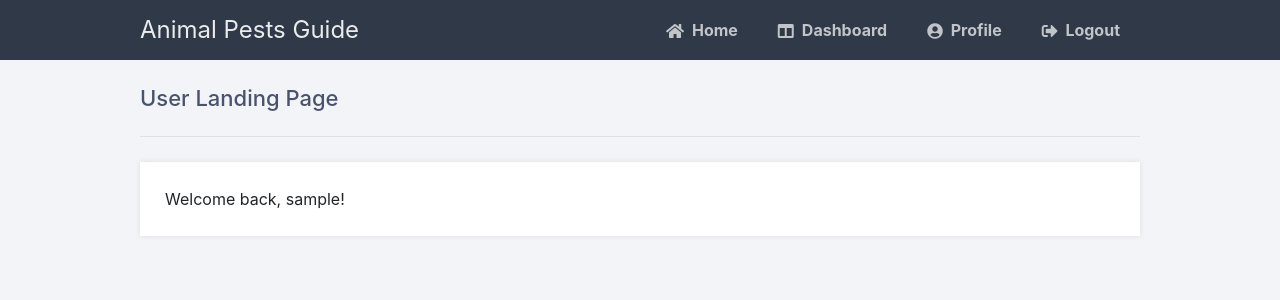
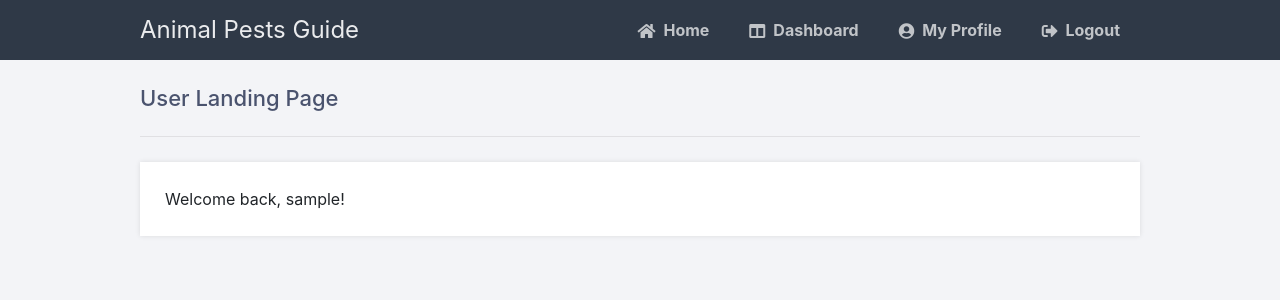
Before and after one commit to Cedar67/Biosecurity, a Flask app: page / in a window 1280 px wide. Shown: the top 300 px of the page. Run offline with Flask 3, Linux system fonts and the light colour scheme; the visitor is signed in with stand-in values (Sample User, id 1).

Commit message:
fix: navigation name of profile

```diff
--- a/templates/layout.html
+++ b/templates/layout.html
@@ -14,7 +14,7 @@
 				<h1>Animal Pests Guide</h1>
                 <a href="{{ url_for('home') }}"><i class="fas fa-home"></i>Home</a>
 				<a href="{{ url_for('dashboard') }}"><i class="fas fa-columns"></i>Dashboard</a>
-				<a href="{{ url_for('profile') }}"><i class="fas fa-user-circle"></i>Profile</a>
+				<a href="{{ url_for('profile') }}"><i class="fas fa-user-circle"></i>My Profile</a>
 				<a href="{{ url_for('logout') }}"><i class="fas fa-sign-out-alt"></i>Logout</a>
 			</div>
 		</nav>
```
